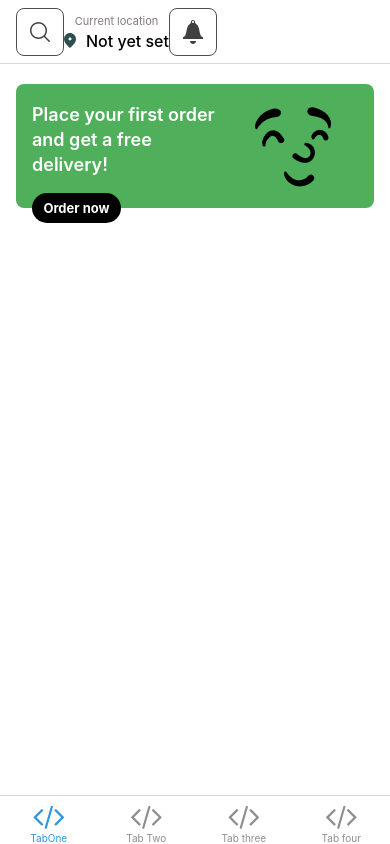
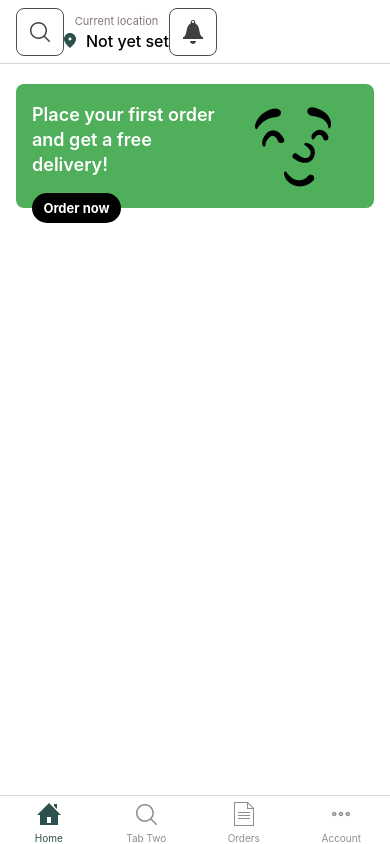
Before and after one commit to Criotech/Resturant-app, a React Native app: screen /Home in a window 390 px wide. Built offline with nearby package versions, Linux system fonts and the light colour scheme; what expo-linking would draw is missing.

Commit message:
updated tabBar icons

```diff
--- a/components/Svgs/bell-fill.tsx
+++ b/components/Svgs/bell-fill.tsx
@@ -1,5 +1,5 @@
 import React from 'react';
-import { Text, View, StyleSheet } from 'react-native';
+import { View, StyleSheet } from 'react-native';
 import Svg, { Path } from "react-native-svg"
 
 export default function BellFill({ height, width, color }: { height: number, width: number, color: string }) {
--- /dev/null
+++ b/components/Svgs/dots.tsx
@@ -0,0 +1,21 @@
+import React from 'react';
+import { View, StyleSheet } from 'react-native';
+import Svg, { Path } from "react-native-svg"
+
+export default function SearchOutline({ height, width, color }: { height: number, width: number, color: string }) {
+    return (
+        <View style={styles.container}>
+            <Svg width={width} height={height} viewBox="0 0 18 6" fill="none" xmlns="http://www.w3.org/2000/svg">
+                <Path fill-rule="evenodd" clip-rule="evenodd" d="M13.5 2.99805C13.5 1.75605 14.508 0.748047 15.75 0.748047C16.992 0.748047 18 1.75605 18 2.99805C18 4.23905 16.992 5.24805 15.75 5.24805C14.508 5.24805 13.5 4.23905 13.5 2.99805ZM15 2.99805C15 2.58405 15.336 2.24805 15.75 2.24805C16.164 2.24805 16.5 2.58405 16.5 2.99805C16.5 3.41205 16.164 3.74805 15.75 3.74805C15.336 3.74805 15 3.41205 15 2.99805ZM6.75 2.99805C6.75 1.75605 7.758 0.748047 9 0.748047C10.242 0.748047 11.25 1.75605 11.25 2.99805C11.25 4.23905 10.242 5.24805 9 5.24805C7.758 5.24805 6.75 4.23905 6.75 2.99805ZM8.25 2.99805C8.25 2.58405 8.586 2.24805 9 2.24805C9.414 2.24805 9.75 2.58405 9.75 2.99805C9.75 3.41205 9.414 3.74805 9 3.74805C8.586 3.74805 8.25 3.41205 8.25 2.99805ZM0 2.99805C0 1.75605 1.008 0.748047 2.25 0.748047C3.492 0.748047 4.5 1.75605 4.5 2.99805C4.5 4.23905 3.492 5.24805 2.25 5.24805C1.008 5.24805 0 4.23905 0 2.99805ZM1.5 2.99805C1.5 2.58405 1.836 2.24805 2.25 2.24805C2.664 2.24805 3 2.58405 3 2.99805C3 3.41205 2.664 3.74805 2.25 3.74805C1.836 3.74805 1.5 3.41205 1.5 2.99805Z" fill={color} />
+            </Svg>
+        </View>
+    );
+}
+
+const styles = StyleSheet.create({
+    container: {
+        flex: 1,
+        justifyContent: 'center',
+        alignItems: 'center',
+    }
+});
--- /dev/null
+++ b/components/Svgs/file-outline.tsx
@@ -0,0 +1,22 @@
+import React from 'react';
+import { View, StyleSheet } from 'react-native';
+import Svg, { Path } from "react-native-svg"
+
+export default function SearchOutline({ height, width, color }: { height: number, width: number, color: string }) {
+    return (
+        <View style={styles.container}>
+            <Svg width={width} height={24} viewBox="0 0 21 24" fill="none" xmlns="http://www.w3.org/2000/svg">
+                <Path fill-rule="evenodd" clip-rule="evenodd" d="M20.5 24H0.5V0H14.5L20.5 6V24ZM13.5 1H1.5V23H19.5V7H13.5V1ZM16.5 16V17H4.5V16H16.5ZM16.5 13V14H4.5V13H16.5ZM16.5 10V11H4.5V10H16.5ZM14.5 6H19.086L14.5 1.414V6Z" fill={color} />
+            </Svg>
+
+        </View>
+    );
+}
+
+const styles = StyleSheet.create({
+    container: {
+        flex: 1,
+        justifyContent: 'center',
+        alignItems: 'center',
+    }
+});
--- a/components/Svgs/gps-fill.tsx
+++ b/components/Svgs/gps-fill.tsx
@@ -1,5 +1,5 @@
 import React from 'react';
-import { Text, View, StyleSheet } from 'react-native';
+import { View, StyleSheet } from 'react-native';
 import Svg, { Path } from "react-native-svg"
 
 export default function GPSOutline({ height, width, color }: { height: number, width: number, color: string }) {
--- /dev/null
+++ b/components/Svgs/home-fill.tsx
@@ -0,0 +1,21 @@
+import React from 'react';
+import { Text, View, StyleSheet } from 'react-native';
+import Svg, { Path } from "react-native-svg"
+
+export default function HomeFill({ height, width, color }: { height: number, width: number, color: string }) {
+    return (
+        <View style={styles.container}>
+            <Svg width={width} height={height} viewBox="0 0 24 22" fill="none" xmlns="http://www.w3.org/2000/svg">
+                <Path d="M20 6.093L17 3.093V1H20V6.093ZM24 12H21V22H3V12H0L12 0L24 12ZM14 14H10V20H14V14Z" fill={color} />
+            </Svg>
+        </View>
+    );
+}
+
+const styles = StyleSheet.create({
+    container: {
+        flex: 1,
+        justifyContent: 'center',
+        alignItems: 'center',
+    }
+});
--- a/components/Svgs/search-outline.tsx
+++ b/components/Svgs/search-outline.tsx
@@ -1,5 +1,5 @@
 import React from 'react';
-import { Text, View, StyleSheet } from 'react-native';
+import { View, StyleSheet } from 'react-native';
 import Svg, { Path } from "react-native-svg"
 
 export default function SearchOutline({ height, width, color }: { height: number, width: number, color: string }) {
--- a/constants/Colors.ts
+++ b/constants/Colors.ts
@@ -1,4 +1,4 @@
-const tintColorLight = '#2f95dc';
+const tintColorLight = '#2D4F4D';
 const tintColorDark = '#fff';
 
 export default {
--- a/navigation/index.tsx
+++ b/navigation/index.tsx
@@ -19,6 +19,11 @@ import TabOneScreen from '../screens/TabOneScreen';
 import TabTwoScreen from '../screens/TabTwoScreen';
 import { RootStackParamList, RootTabParamList, RootTabScreenProps } from '../types';
 import LinkingConfiguration from './LinkingConfiguration';
+
+import HomeSvg from "../components/Svgs/home-fill";
+import SearchSvg from "../components/Svgs/search-outline";
+import FileSvg from "../components/Svgs/file-outline";
+import DotsSvg from "../components/Svgs/dots";
 
 export default function Navigation({ colorScheme }: { colorScheme: ColorSchemeName }) {
   return (
@@ -59,55 +64,38 @@ function BottomTabNavigator() {
 
   return (
     <BottomTab.Navigator
-      initialRouteName="TabOne"
+      initialRouteName="Home"
       screenOptions={{
         tabBarActiveTintColor: Colors[colorScheme].tint,
       }}>
       <BottomTab.Screen
-        name="TabOne"
+        name="Home"
         component={TabOneScreen}
-        options={({ navigation }: RootTabScreenProps<'TabOne'>) => ({
+        options={({ navigation }: RootTabScreenProps<'Home'>) => ({
           headerTitle: () => <CustomHeader navigation={navigation}  />,
-          // title: 'Tab One',
-          tabBarIcon: ({ color }) => <TabBarIcon name="code" color={color} />,
-          // headerRight: () => (
-          //   <Pressable
-          //     onPress={() => navigation.navigate('Modal')}
-          //     style={({ pressed }) => ({
-          //       opacity: pressed ? 0.5 : 1,
-          //     })}>
-          //     <FontAwesome
-          //       name="info-circle"
-          //       size={25}
-          //       color={Colors[colorScheme].text}
-          //       style={{ marginRight: 15 }}
-          //     />
-          //   </Pressable>
-          // ),
+          tabBarIcon: ({ color }) => <HomeSvg color={color} height={22} width={24} />,
         })}
       />
       <BottomTab.Screen
-        name="TabTwo"
+        name="Search"
         component={TabTwoScreen}
         options={{
           title: 'Tab Two',
-          tabBarIcon: ({ color }) => <TabBarIcon name="code" color={color} />,
+          tabBarIcon: ({ color }) => <SearchSvg color={color} height={21} width={21} />,
         }}
       />
       <BottomTab.Screen
-        name="TabThree"
+        name="Orders"
         component={TabTwoScreen}
         options={{
-          title: 'Tab three',
-          tabBarIcon: ({ color }) => <TabBarIcon name="code" color={color} />,
+          tabBarIcon: ({ color }) => <FileSvg color={color} height={21} width={24} />,
         }}
       />
       <BottomTab.Screen
-        name="TabFour"
+        name="Account"
         component={TabTwoScreen}
         options={{
-          title: 'Tab four',
-          tabBarIcon: ({ color }) => <TabBarIcon name="code" color={color} />,
+          tabBarIcon: ({ color }) => <DotsSvg color={color} height={6} width={18} />,
         }}
       />
     </BottomTab.Navigator>
--- a/screens/TabOneScreen.tsx
+++ b/screens/TabOneScreen.tsx
@@ -3,7 +3,7 @@ import { Text, View } from '../components/Themed';
 import { RootTabScreenProps } from '../types';
 import Face from "../assets/images/face.png";
 
-export default function TabOneScreen({ navigation }: RootTabScreenProps<'TabOne'>) {
+export default function TabOneScreen({ navigation }: RootTabScreenProps<'Home'>) {
   return (
     <View style={styles.container}>
       <View style={styles.topSectionContainer} lightColor="#4FAF5A" darkColor="#4FAF5A">
```
Also changed, not shown: components/Svgs/search.tsx (added, +21 -0 lines), types.tsx (+4 -4 lines).
